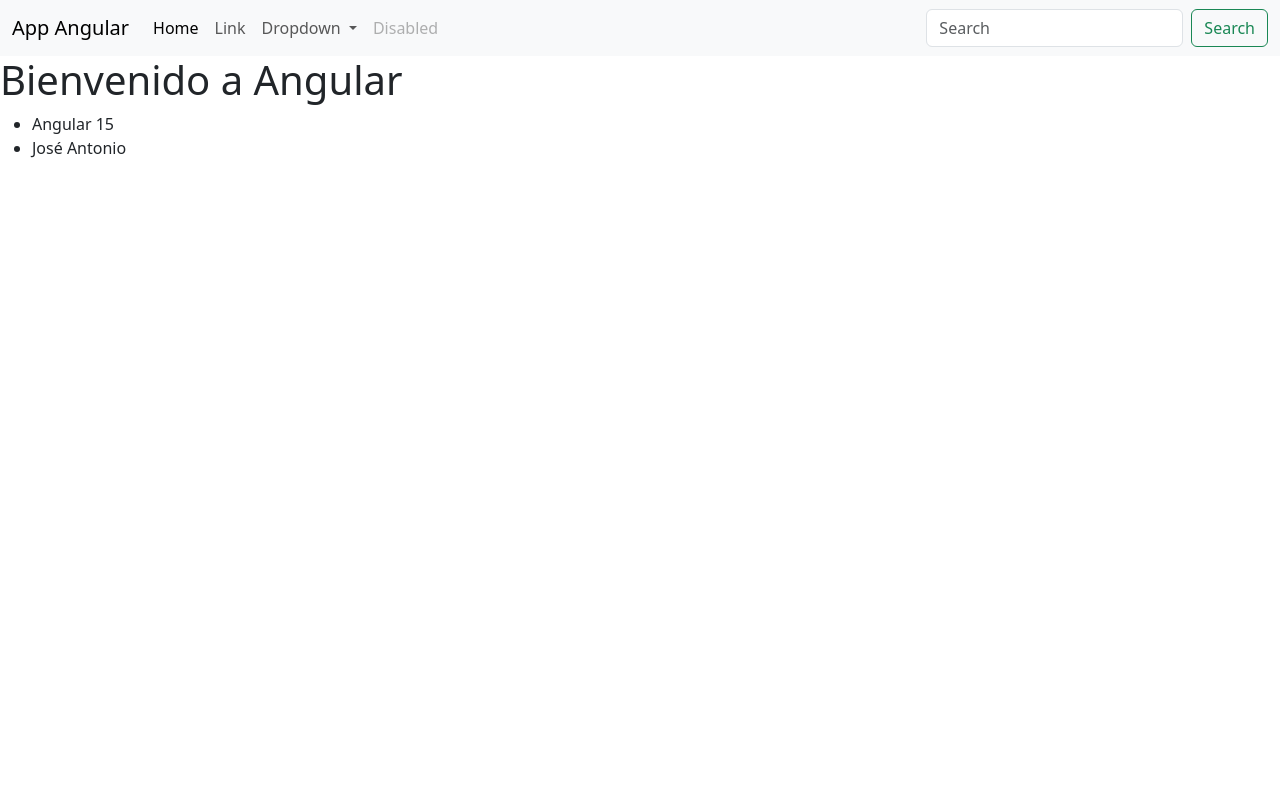
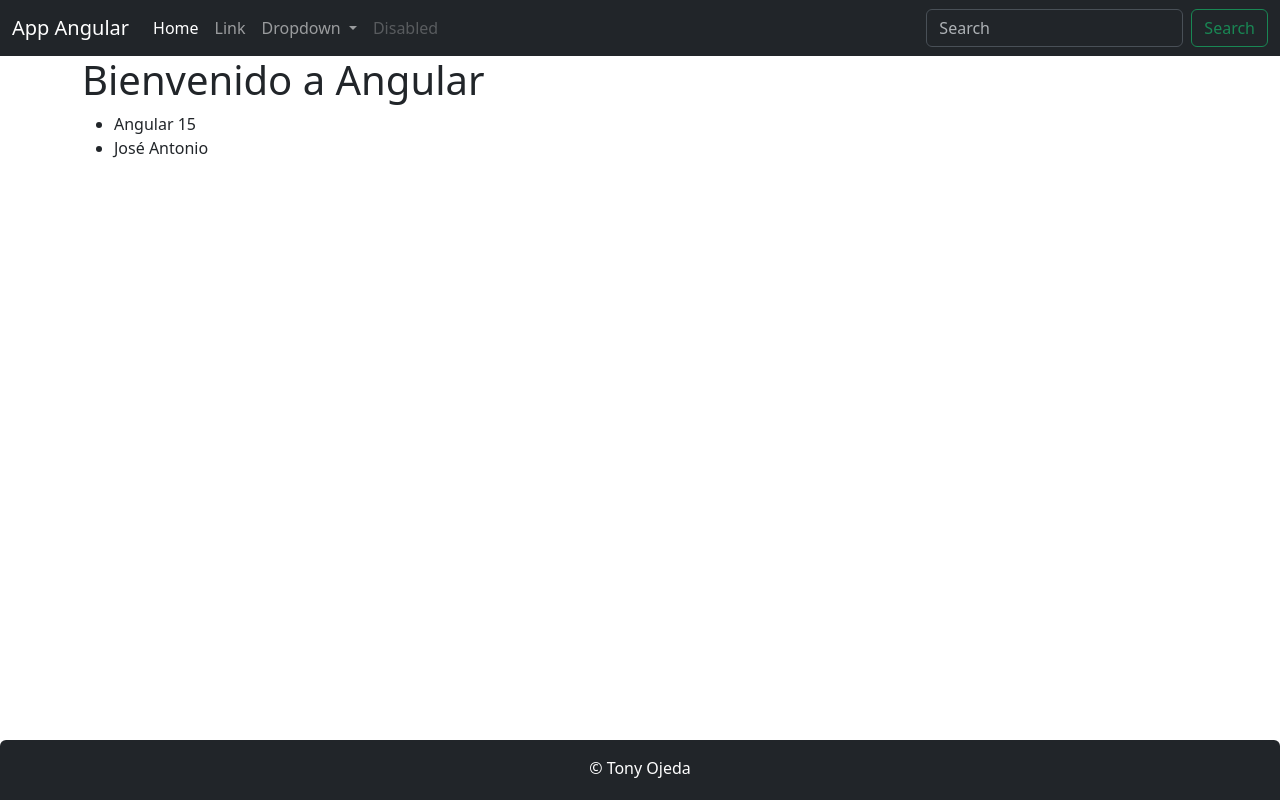
Before and after one commit to iter18/angular, an Angular app in the folder clientes-app/: page /clientes in a window 1280 px wide. Built offline with nearby package versions, Linux system fonts and the light colour scheme.

Commit message:
Se agrega componente footer y estilos

```diff
--- a/clientes-app/src/app/app.component.html
+++ b/clientes-app/src/app/app.component.html
@@ -1,4 +1,5 @@
 <app-header></app-header>
+<div class="container">
   <h1>
     {{ title }}
   </h1>
@@ -7,3 +8,5 @@
     <li>{{ curso }}</li>
     <li>{{ persona }}</li>
   </ul>
+</div>
+<app-footer></app-footer>
--- a/clientes-app/src/app/app.module.ts
+++ b/clientes-app/src/app/app.module.ts
@@ -8,11 +8,13 @@ import { BrowserModule } from '@angular/platform-browser';
 
 import { AppComponent } from './app.component';
 import { HeaderComponent } from './header/header.component';
+import { FooterComponent } from './footer/footer.component';
 
 @NgModule({
   declarations: [
     AppComponent,
-    HeaderComponent
+    HeaderComponent,
+    FooterComponent
   ],
   imports: [
     BrowserModule
--- /dev/null
+++ b/clientes-app/src/app/footer/footer.component.css
@@ -0,0 +1,6 @@
+.footer{
+    position: absolute;
+    bottom: 0px;
+    height: 60px;
+    width: 100%;
+}
--- /dev/null
+++ b/clientes-app/src/app/footer/footer.component.html
@@ -0,0 +1,7 @@
+<footer class="footer bg-dark rounded-top text-center">
+  <div class="container py-2">
+    <p class="text-white my-2">
+      &copy; {{ autor.nombre + " " + autor.apellido }}
+    </p>
+  </div>
+</footer>
--- /dev/null
+++ b/clientes-app/src/app/footer/footer.component.ts
@@ -0,0 +1,14 @@
+import { Component } from "@angular/core";
+
+@Component({
+    selector:'app-footer',
+    templateUrl:'./footer.component.html',
+    styleUrls:['./footer.component.css']
+})
+export class FooterComponent {
+
+    public autor: any = {
+                    nombre: 'Tony',
+                    apellido: 'Ojeda'
+                }
+}
--- a/clientes-app/src/app/header/header.component.html
+++ b/clientes-app/src/app/header/header.component.html
@@ -1,4 +1,4 @@
-<nav class="navbar navbar-expand-lg bg-body-tertiary">
+<nav class="navbar navbar-expand-lg bg-dark" data-bs-theme="dark">
   <div class="container-fluid">
     <a class="navbar-brand" href="#">{{ title }}</a>
     <button
--- a/clientes-app/src/app/header/header.component.ts
+++ b/clientes-app/src/app/header/header.component.ts
@@ -7,7 +7,8 @@
  *      -Las clases component siempre deben tener la anotación al incio de  @Component y dentro de ella los atributos; Algunos atributos que se puede colocar son los siguientes:
  *          --selector:nombre con el que queramos que sea identificado en otros componentes
  *          --template:`` con comillas inversas y dentro de ella se puede colocar html simple a lo máximo 5 lineas, es una recomendación.
- *          --templateUrl:'' dentro de las comillas simple va el nombre del archivo que queremos usar, nombre completo con ext, puede ser html, css, etc.
+ *          --templateUrl:'' dentro de las comillas simple va el nombre del archivo html que queremos usar, nombre completo con ext y siempre con ./
+ *          --styleUrls:[''] dentro de las comillas o corchetes colocamos el o los nombres completos con ext. de los archivos css que se usaran, separado por comas  y siempre con ./
  *
  * */
 import { Component } from "@angular/core";
```
Lines whose indentation alone changed are shown as unchanged.
